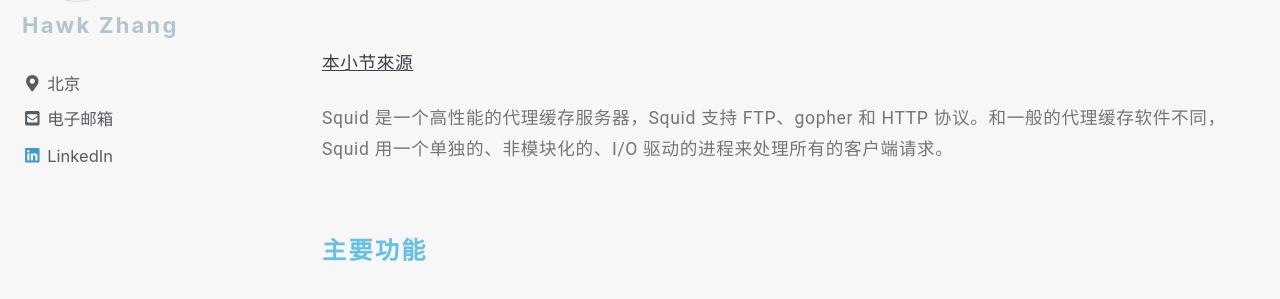
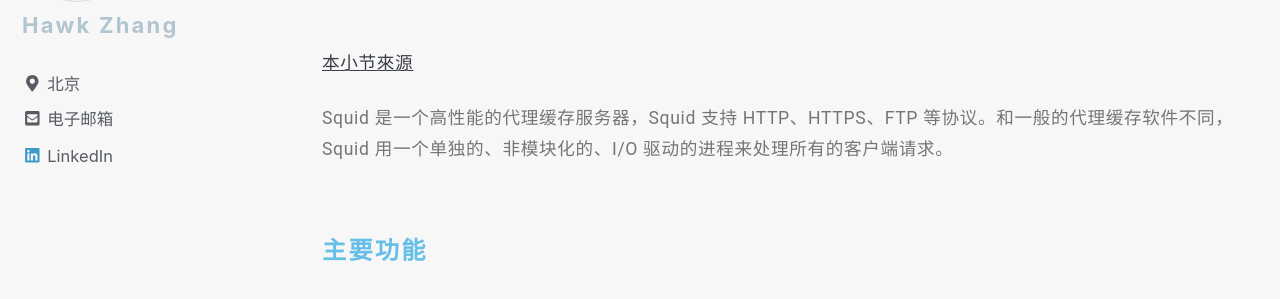
Before and after one commit to narru888/linotes_note, a Jekyll site: the page built from _posts/cache/2018-02-01-squid.md, in a window 1280 px wide and 1400 px high, scrolled down 549 px. Shown: the part 152-451 px from the top of the window. Built offline with Jekyll 4.4.1, drawn with Linux system fonts in a browser that asks for light colours; nearby versions of some CDN libraries; a script that is not in the unit is left out; a file with an impossible date is left out.

Commit message:
update on 2018-10-08 20:10:01 CST

```diff
--- a/_posts/cache/2018-02-01-squid.md
+++ b/_posts/cache/2018-02-01-squid.md
@@ -22,7 +22,8 @@ header:
 
 [本小节來源](https://www.jianshu.com/p/ef2d34769c84)
 
-Squid 是一个高性能的代理缓存服务器，Squid 支持 FTP、gopher 和 HTTP 协议。和一般的代理缓存软件不同，Squid 用一个单独的、非模块化的、I/O 驱动的进程来处理所有的客户端请求。
+Squid 是一个高性能的代理缓存服务器，Squid 支持 HTTP、HTTPS、FTP 等协议。和一般的代理缓存软件不同，Squid 用一个单独的、非模块化的、I/O 驱动的进程来处理所有的客户端请求。
+
 
 
 
@@ -53,3 +54,7 @@ Squid 是一个高性能的代理缓存服务器，Squid 支持 FTP、gopher 和
 * 反向代理（网站前端）
 	* 降低源站服务器的负载。
 	* 隐藏源站真实 IP 地址。
+
+
+
+####
```
